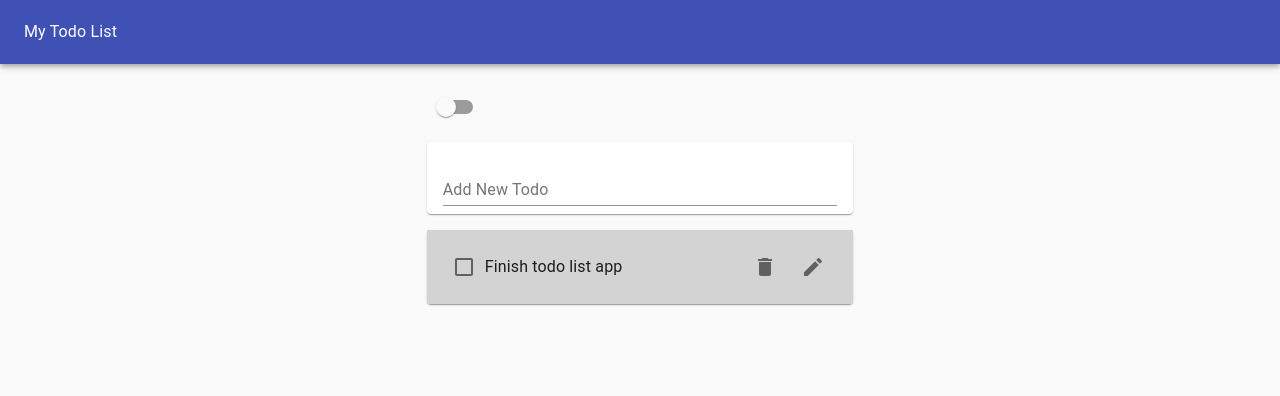
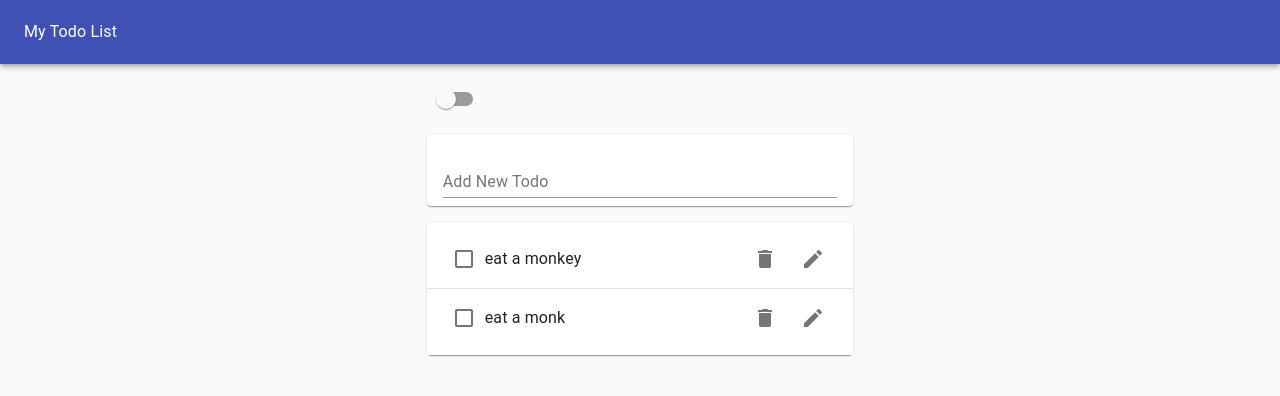
Before and after one commit to segevitsky/React-Todo-List-, a React (Create React App) app: page / in a window 1280 px wide. Shown: the top 396 px of the page. Built offline with nearby package versions, Linux system fonts and the light colour scheme.

Commit message:
dnd doesnt work yet doesnt drop

```diff
--- a/package.json
+++ b/package.json
@@ -10,6 +10,7 @@
     "react-beautiful-dnd": "^11.0.5",
     "react-dom": "^16.8.6",
     "react-scripts": "3.0.1",
+    "reactjs-popup": "^1.5.0",
     "uuid": "^3.3.3"
   },
   "scripts": {
--- a/src/components/TodoApp.js
+++ b/src/components/TodoApp.js
@@ -21,17 +21,24 @@ const reorder = (list, startIndex, endIndex) => {
   const result = Array.from(list);
   const [removed] = result.splice(startIndex, 1);
   result.splice(endIndex, 0, removed);
-
+  // console.log({list});
   return result;
 };
 
 function TodoApp() {
-  const initTodos = [{ id: 1, task: "Finish todo list app", completed: false }];
+  const initTodos = [
+    { id: 1, task: "eat a monkey", completed: false },
+    { id: 2, task: "eat a monk", completed: false }
+  ];
   const { todos, addTodo, removeTodo, toggleTodo, editTodo } = useTodoState(
     initTodos
   );
+
   const [checked, setChecked] = useLocalStorageState("checked", false);
+  // const [state, setState] = useLocalStorageState("todos", initTodos);
   const [state, setState] = useState({ quotes: initTodos });
+
+
 
   const onDragEnd = result => {
     if (!result.destination) {
@@ -43,13 +50,13 @@ function TodoApp() {
     }
 
     const quotes = reorder(
-      state.quotes,
+      state,
       result.source.index,
       result.destination.index
     );
-
+    console.log(result)
     setState({ quotes });
-  }
+  };
 
   const handleChange = name => event => {
     setChecked({ ...checked, [name]: event.target.checked });
@@ -62,7 +69,7 @@ function TodoApp() {
           <Typography color="inherit">My Todo List</Typography>
         </Toolbar>
       </AppBar>
-      <Grid container justify="center" style={{ marginTop: "1.5rem" }}>
+      <Grid container justify="center" style={{ marginTop: "1.0rem" }}>
         <Grid item xs={11} md={8} lg={4}>
           <Switch
             edge="end"
@@ -73,6 +80,7 @@ function TodoApp() {
           />
           <TodoForm addTodo={addTodo} />
           <TodoList
+            quotes={state}
             todos={todos}
             checked={checked.checkedA}
             removeTodo={removeTodo}
--- a/src/components/TodoList.js
+++ b/src/components/TodoList.js
@@ -18,17 +18,19 @@ const getItemStyle = (isDragging, draggableStyle) => ({
 });
 
 const getListStyle = isDraggingOver => ({
-  background: isDraggingOver ? "lightblue" : "lightgrey"
+  background: isDraggingOver ? "#e4d1d1" : "white"
 });
 
 function TodoList({
   todos,
+  quotes,
   removeTodo,
   toggleTodo,
   editTodo,
   checked,
-  onDrag
+  onDrag,
 }) {
+  console.log(quotes)
   if (todos.length)
     return (
       <Paper>
@@ -52,8 +54,6 @@ function TodoList({
                               ContainerComponent="todo"
                               innerRef={provided.innerRef}
                               provided={provided}
-                              // {...provided.draggableProps}
-                              // {...provided.dragHandleProps}
                               removeTodo={removeTodo}
                               toggleTodo={toggleTodo}
                               editTodo={editTodo}
--- a/src/hooks/useInputState.js
+++ b/src/hooks/useInputState.js
@@ -1,5 +1,5 @@
 import {useState} from 'react';
-
+// import useLocalStorageState from '../hooks/useLocalStorageState'
 
 export default initialVal => {
     const [value,setValue] = useState(initialVal);
```
Also changed, not shown: src/components/EditTodoForm.js (+19 -0 lines), 1 other file (tests, documents, lock files or other folders).
